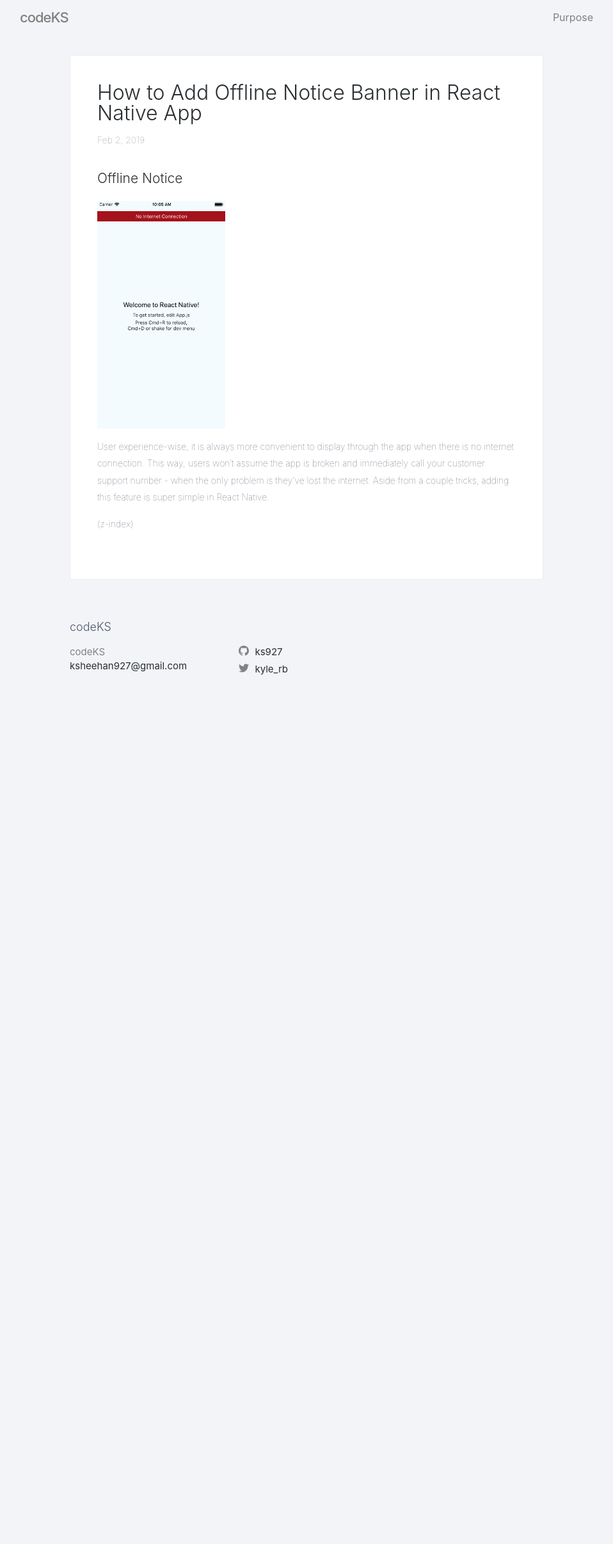
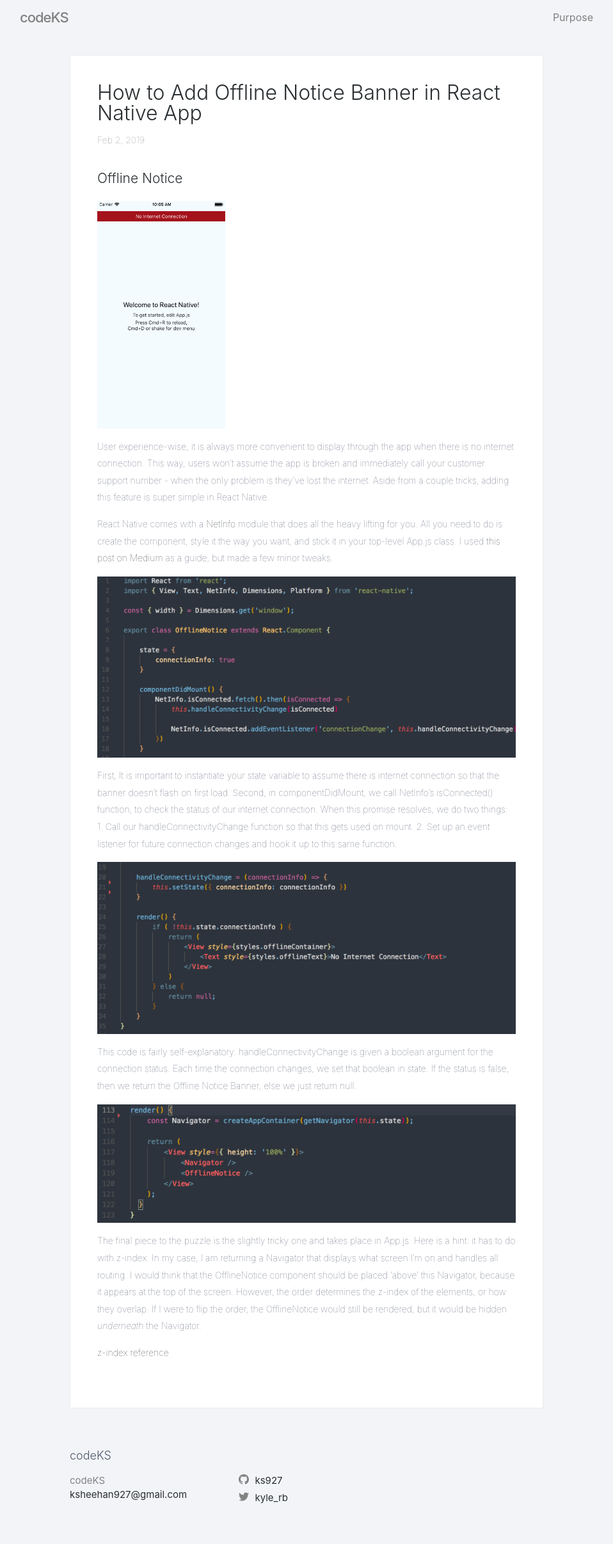
Before and after one commit to ks927/codeks, a Jekyll site: the page built from _posts/2019-02-08-React Native Offline Notice.markdown, in a window 1280 px wide. Shown: the whole page at 64% size, without its empty margins (161-1119 px from the left). Built offline with Jekyll 4.4.1, drawn with Linux system fonts in a browser that asks for light colours; before the commit the page ends 1118 px from its top, so only the background shows below that.

Commit message:
finished offline notice post

```diff
--- a/_posts/2019-02-08-React Native Offline Notice.markdown
+++ b/_posts/2019-02-08-React Native Offline Notice.markdown
@@ -11,4 +11,18 @@ categories: [React Native]
 
 User experience-wise, it is always more convenient to display through the app when there is no internet connection. This way, users won't assume the app is broken and immediately call your customer support number - when the only problem is they've lost the internet. Aside from a couple tricks, adding this feature is super simple in React Native.
 
-(z-index)
+React Native comes with a [NetInfo](https://facebook.github.io/react-native/docs/netinfo) module that does all the heavy lifting for you. All you need to do is create the component, style it the way you want, and stick it in your top-level App.js class. I used [this post on Medium](https://medium.com/dailyjs/offline-notice-in-react-native-28a8d01e8cd0) as a guide, but made a few minor tweaks.
+
+![offline component 1]({{ site.url | absolute_url }}/codeks/assets/images/offline_component1.png "Offline Component 1"){:class="img-landscape"}
+
+First, It is important to instantiate your state variable to assume there is internet connection so that the banner doesn't flash on first load. Second, in componentDidMount, we call NetInfo's isConnected() function, to check the status of our internet connection. When this promise resolves, we do two things: 1. Call our handleConnectivityChange function so that this gets used on mount. 2. Set up an event listener for future connection changes and hook it up to this same function.
+
+![offline component 2]({{ site.url | absolute_url }}/codeks/assets/images/offline_component2.png "Offline Component 2"){:class="img-landscape"}
+
+This code is fairly self-explanatory. handleConnectivityChange is given a boolean argument for the connection status. Each time the connection changes, we set that boolean in state. If the status is false, then we return the Offline Notice Banner, else we just return null.
+
+![offline component 3]({{ site.url | absolute_url }}/codeks/assets/images/offline_component3.png "Offline Component 3"){:class="img-landscape"}
+
+The final piece to the puzzle is the slightly tricky one and takes place in App.js. Here is a hint: it has to do with z-index. In my case, I am returning a Navigator that displays what screen I'm on and handles all routing. I would think that the OfflineNotice component should be placed 'above' this Navigator, because it appears at the top of the screen. However, the order determines the z-index of the elements, or how they overlap. If I were to flip the order, the OfflineNotice would still be rendered, but it would be hidden *underneath* the Navigator.
+
+[z-index reference](https://developer.mozilla.org/en-US/docs/Web/CSS/z-index)
--- a/_sass/main.scss
+++ b/_sass/main.scss
@@ -45,6 +45,9 @@
   */
  img {
    max-width: 200px;
+   vertical-align: middle; }
+ .img-landscape {
+   max-width: 100%;
    vertical-align: middle; }
 
  /**
```
Also changed, not shown: about.md (+1 -1 lines), assets/images/offline_component1.png (added), assets/images/offline_component2.png (added), assets/images/offline_component3.png (added), 3 other files.
